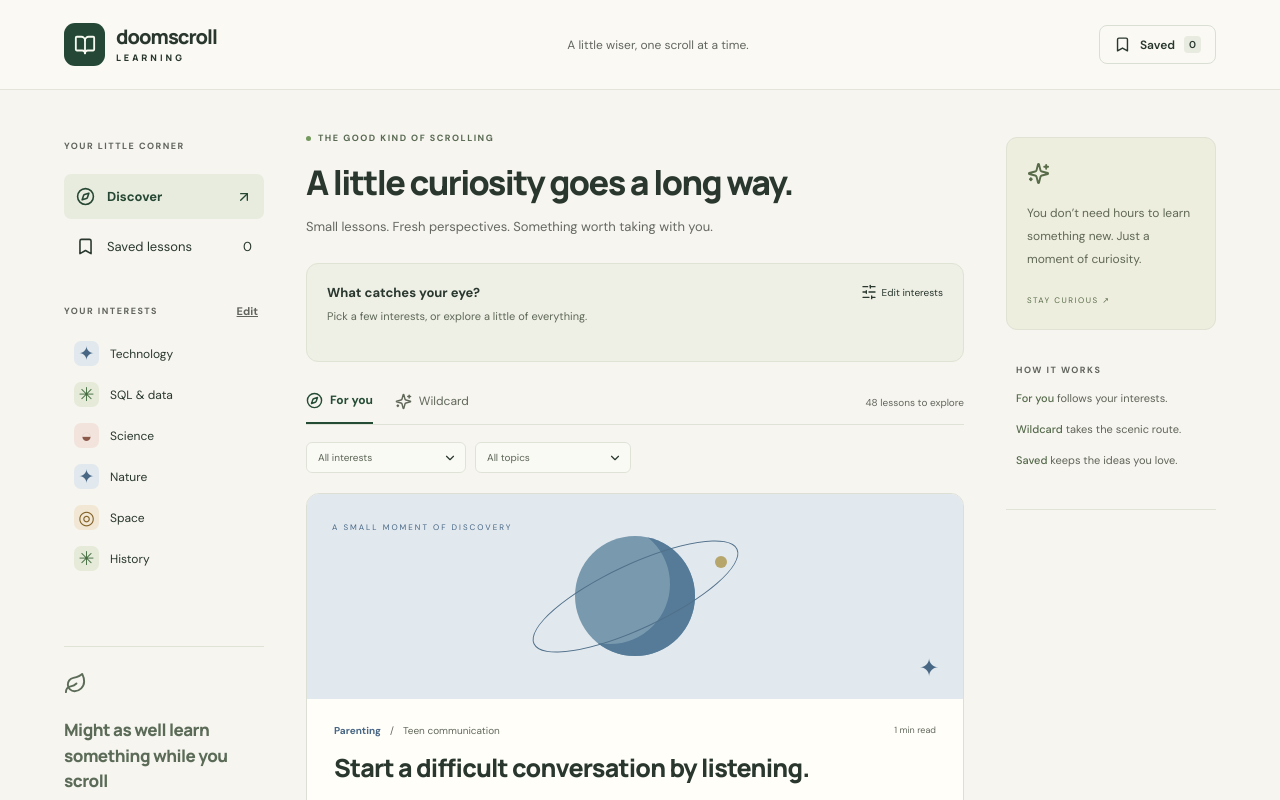
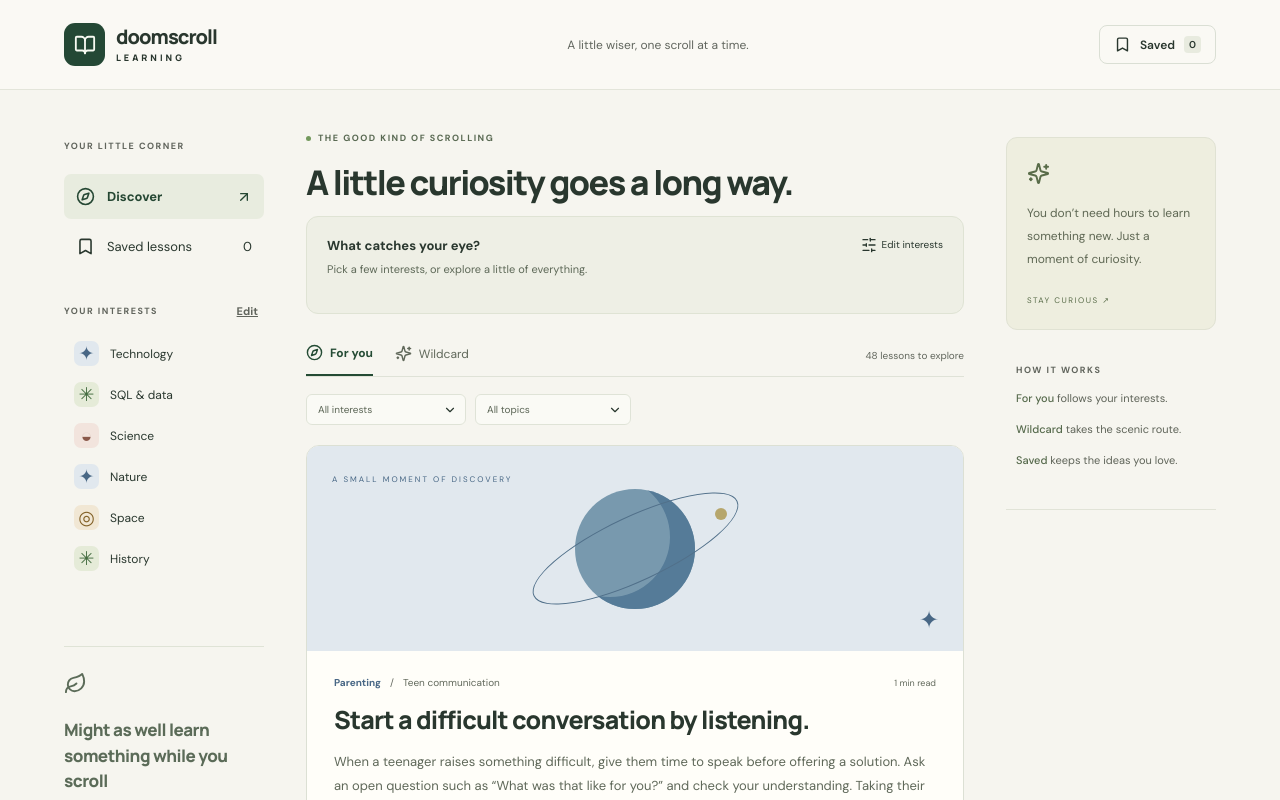
Before and after one commit to EboseHH/doomscroll-learning, a React (Vite) app: page / in a window 1280 px wide. Shown: the top 800 px of the page. Built offline with nearby package versions, Linux system fonts and the light colour scheme.

Commit message:
Remove discovery feed subtitle

```diff
--- a/src/main.tsx
+++ b/src/main.tsx
@@ -220,11 +220,9 @@ function App() {
                   ? "Follow your curiosity."
                   : "A little curiosity goes a long way."}
             </h1>
-            <p>
-              {mode === "saved"
-                ? "Your collection of things worth coming back to."
-                : "Small lessons. Fresh perspectives. Something worth taking with you."}
-            </p>
+            {mode === "saved" && (
+              <p>Your collection of things worth coming back to.</p>
+            )}
           </div>
           <section
             className="interests-panel"
```
